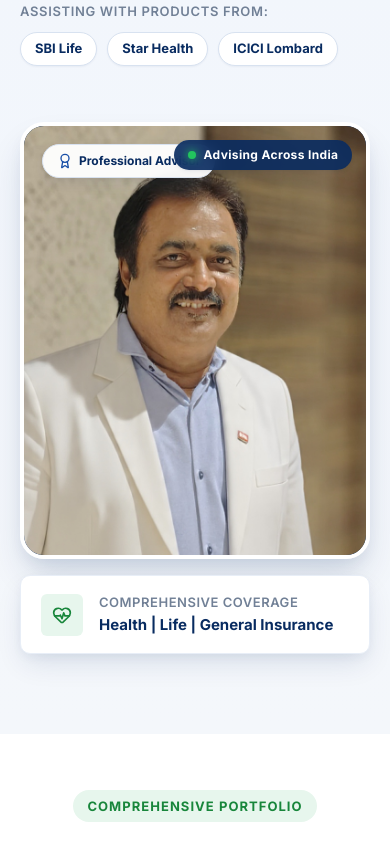
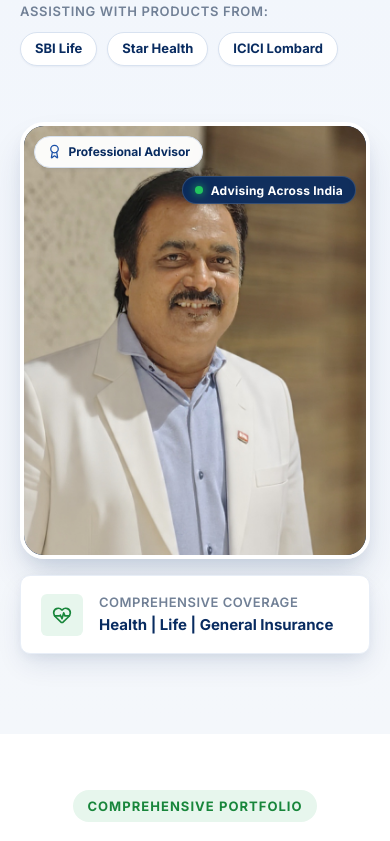
Before and after one commit to TROJAN1HAMMER/Portfolio_Dad, a React (Vite) app: page / in a window 390 px wide. Shown: the part 860-1701 px from the top of the page. Built offline with nearby package versions, Linux system fonts and the light colour scheme.

Commit message:
fix(hero): resolve overlapping hero image badges with responsive flexbox layout

```diff
--- a/src/App.css
+++ b/src/App.css
@@ -565,32 +565,83 @@ html:not([lang="en"]) .hero-description {
   color: var(--color-navy);
 }
 
-.hero-region-badge {
+/* --------------------------------------------------------------------------
+   Hero Profile Top Badges Container (Responsive Flexbox Layout)
+   -------------------------------------------------------------------------- */
+.hero-top-badges {
   position: absolute;
-  top: 18px;
-  right: 18px;
-  background-color: rgba(8, 43, 96, 0.9);
+  top: 14px;
+  left: 14px;
+  right: 14px;
+  display: flex;
+  align-items: flex-start;
+  justify-content: space-between;
+  gap: 0.5rem;
+  flex-wrap: wrap;
+  z-index: 10;
+  pointer-events: none;
+}
+
+.hero-top-badges .profile-verified-badge,
+.hero-top-badges .hero-region-badge {
+  position: relative;
+  top: auto;
+  left: auto;
+  right: auto;
+  bottom: auto;
+  pointer-events: auto;
+  max-width: 100%;
+}
+
+.hero-top-badges .profile-verified-badge {
+  background: rgba(255, 255, 255, 0.95);
   backdrop-filter: blur(8px);
+  -webkit-backdrop-filter: blur(8px);
+  padding: 0.35rem 0.75rem;
+  border-radius: var(--radius-full);
+  display: inline-flex;
+  align-items: center;
+  gap: 0.4rem;
+  font-size: 0.75rem;
+  font-weight: 700;
+  color: var(--color-navy);
+  box-shadow: var(--shadow-sm);
+  border: 1px solid var(--color-border);
+  flex-shrink: 0;
+  white-space: nowrap;
+}
+
+.hero-top-badges .hero-region-badge {
+  background-color: rgba(8, 43, 96, 0.92);
+  backdrop-filter: blur(8px);
+  -webkit-backdrop-filter: blur(8px);
   color: var(--color-white);
   font-size: 0.75rem;
   font-weight: 700;
-  letter-spacing: 0.03em;
-  padding: 0.35rem 0.85rem;
+  letter-spacing: 0.02em;
+  padding: 0.35rem 0.75rem;
   border-radius: var(--radius-full);
-  display: flex;
-  align-items: center;
-  gap: 0.5rem;
+  display: inline-flex;
+  align-items: center;
+  gap: 0.45rem;
   box-shadow: var(--shadow-sm);
-  z-index: 5;
-}
-
-.region-dot {
+  border: 1px solid rgba(255, 255, 255, 0.15);
+  line-height: 1.3;
+  margin-left: auto;
+}
+
+.hero-top-badges .hero-region-badge .region-dot {
   width: 8px;
   height: 8px;
   border-radius: 50%;
   background-color: #22C55E;
   display: inline-block;
   box-shadow: 0 0 8px #22C55E;
+  flex-shrink: 0;
+}
+
+.hero-top-badges .hero-region-badge span:not(.region-dot) {
+  line-height: 1.25 !important;
 }
 
 /* --------------------------------------------------------------------------
@@ -725,14 +776,6 @@ html:not([lang="en"]) .hero-description {
   box-shadow: var(--shadow-md);
   border: 1px solid var(--color-border);
   z-index: 4;
-}
-
-/* In Hero section, place verified badge at top-left so it never overlaps the bottom floating coverage card */
-.hero .profile-verified-badge {
-  top: 18px;
-  left: 18px;
-  bottom: auto;
-  right: auto;
 }
 
 .badge-icon {
--- a/src/components/HeroSection.tsx
+++ b/src/components/HeroSection.tsx
@@ -1,5 +1,5 @@
 import React from 'react';
-import { Phone, MessageCircle, ShieldCheck, HeartPulse, Sparkles } from 'lucide-react';
+import { Phone, MessageCircle, ShieldCheck, HeartPulse, Sparkles, Award } from 'lucide-react';
 import { BUSINESS_CONFIG, buildTelUrl } from '../config/business';
 import { ProfileAvatar } from './ProfileAvatar';
 import { useTranslation } from '../i18n/I18nContext';
@@ -77,7 +77,19 @@ export const HeroSection: React.FC = () => {
         <div className="hero-media">
           <div className="hero-avatar-card">
             {/* Dedicated Profile Avatar with dad's photo */}
-            <ProfileAvatar size="hero" />
+            <ProfileAvatar size="hero" showBadge={false} />
+
+            {/* Top Badges (Responsive Flexbox Container: prevents overlap in all languages) */}
+            <div className="hero-top-badges">
+              <div className="profile-verified-badge" title="Verified Professional Advisor">
+                <Award className="badge-icon" size={15} />
+                <span>Professional Advisor</span>
+              </div>
+              <div className="hero-region-badge">
+                <span className="region-dot"></span>
+                <span>{t.hero.regionBadge}</span>
+              </div>
+            </div>
 
             {/* Small floating insurance coverage card */}
             <div className="hero-floating-card">
@@ -89,12 +101,6 @@ export const HeroSection: React.FC = () => {
                 <span className="floating-card-subtitle">{t.hero.floatingCoverageSub}</span>
               </div>
             </div>
-
-            {/* Advisory Service Region Tag */}
-            <div className="hero-region-badge">
-              <span className="region-dot"></span>
-              <span>{t.hero.regionBadge}</span>
-            </div>
           </div>
         </div>
       </div>
--- a/src/components/ProfileAvatar.tsx
+++ b/src/components/ProfileAvatar.tsx
@@ -6,6 +6,7 @@ import heroPhoto from '../assets/hero.png';
 interface ProfileAvatarProps {
   size?: 'hero' | 'about' | 'compact';
   className?: string;
+  showBadge?: boolean;
 }
 
 /**
@@ -26,7 +27,7 @@ interface ProfileAvatarProps {
  * changing any layout or breaking any surrounding elements.
  * ============================================================================
  */
-export const ProfileAvatar: React.FC<ProfileAvatarProps> = ({ size = 'hero', className = '' }) => {
+export const ProfileAvatar: React.FC<ProfileAvatarProps> = ({ size = 'hero', className = '', showBadge = true }) => {
   const { advisor } = BUSINESS_CONFIG;
   const { usePhoto, photoPath, altText, objectPosition } = advisor.profilePicture;
 
@@ -60,10 +61,12 @@ export const ProfileAvatar: React.FC<ProfileAvatarProps> = ({ size = 'hero', cla
         )}
 
         {/* Verified Advisor Badge overlay */}
-        <div className="profile-verified-badge" title="Verified Professional Advisor">
-          <Award className="badge-icon" size={16} />
-          <span>Professional Advisor</span>
-        </div>
+        {showBadge && (
+          <div className="profile-verified-badge" title="Verified Professional Advisor">
+            <Award className="badge-icon" size={16} />
+            <span>Professional Advisor</span>
+          </div>
+        )}
       </div>
     </div>
   );
```
